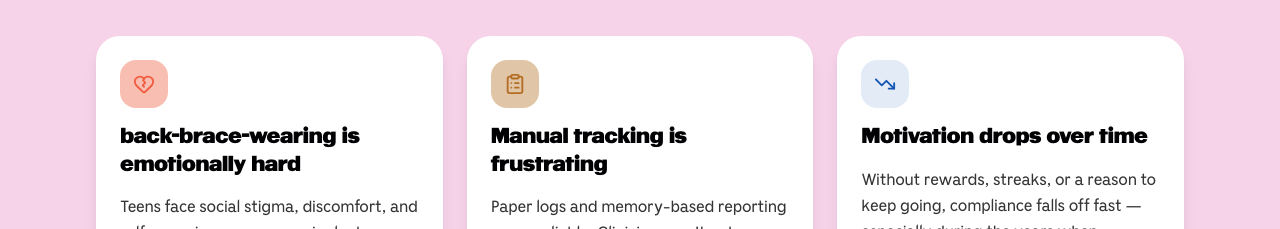
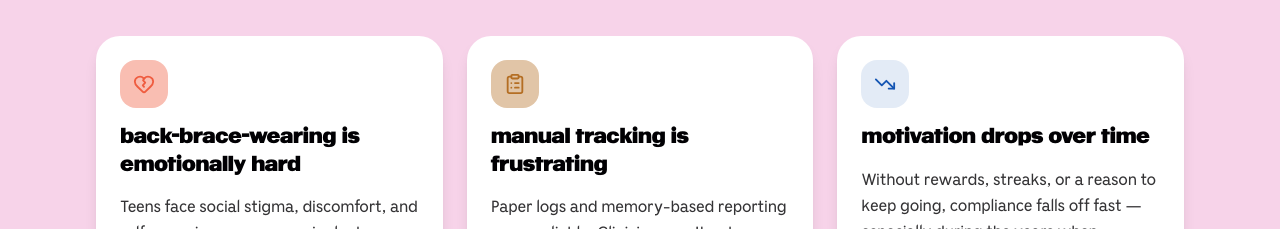
Before and after one commit to BackBonz/BackBonz-web-app, a React (Vite) app: page / in a window 1280 px wide. Shown: the part 1160-1389 px from the top of the page. Built offline with nearby package versions, Linux system fonts and the light colour scheme; no server answers; the database is empty.

Commit message:
Updated Problem.jsx
Used lower case m on the problem statements

```diff
--- a/src/components/sections/Problem.jsx
+++ b/src/components/sections/Problem.jsx
@@ -20,7 +20,7 @@ const problems = [
     icon: ClipboardList,
     color: 'text-true-brown',
     bg: 'bg-true-brown-100',
-    title: 'Manual tracking is frustrating',
+    title: 'manual tracking is frustrating',
     body:
       "Paper logs and memory-based reporting are unreliable. Clinicians can't get accurate wear-time data, and teens lose motivation without feedback on their progress.",
   },
@@ -28,7 +28,7 @@ const problems = [
     icon: TrendingDown,
     color: 'text-denim',
     bg: 'bg-denim-300/20',
-    title: 'Motivation drops over time',
+    title: 'motivation drops over time',
     body:
       "Without rewards, streaks, or a reason to keep going, compliance falls off fast — especially during the years when consistent wear matters most.",
   },
```
